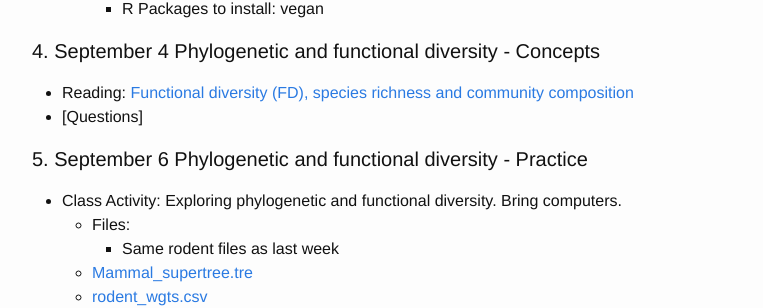
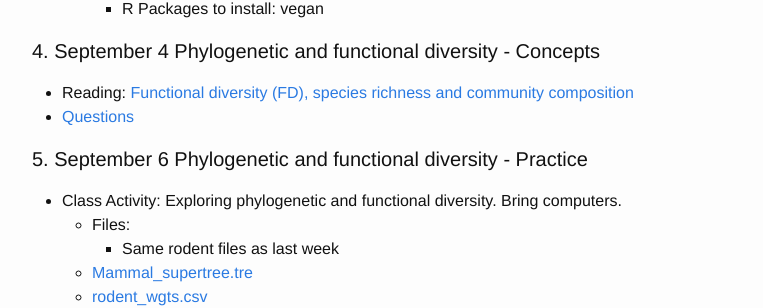
Before and after one commit to skmorgane/biodiversity-course, a Jekyll site: the page built from schedule.md, in a window 1280 px wide and 900 px high, scrolled down 617 px. Shown: the part 152-460 px from the top of the window, without its empty margins (238-1001 px from the left). Built offline with Jekyll 4.4.1, drawn with Linux system fonts in a browser that asks for light colours; part of the change alters nothing that is shown.

```diff
--- a/schedule.md
+++ b/schedule.md
@@ -26,7 +26,7 @@ IMPORTANT: if Date is followed by 2 asterisks then readings are not yet finalize
 
 #### 4. September 4 Phylogenetic and functional diversity - Concepts
 * Reading: [Functional diversity (FD), species richness and community composition](https://doi.org/10.1046/j.1461-0248.2002.00339.x)
-* [Questions]
+* [Questions]({{ site.baseurl }}/questions/PD_FD)
 
 #### 5. September 6 Phylogenetic and functional diversity - Practice
 * Class Activity: Exploring phylogenetic and functional diversity. Bring computers.
```
